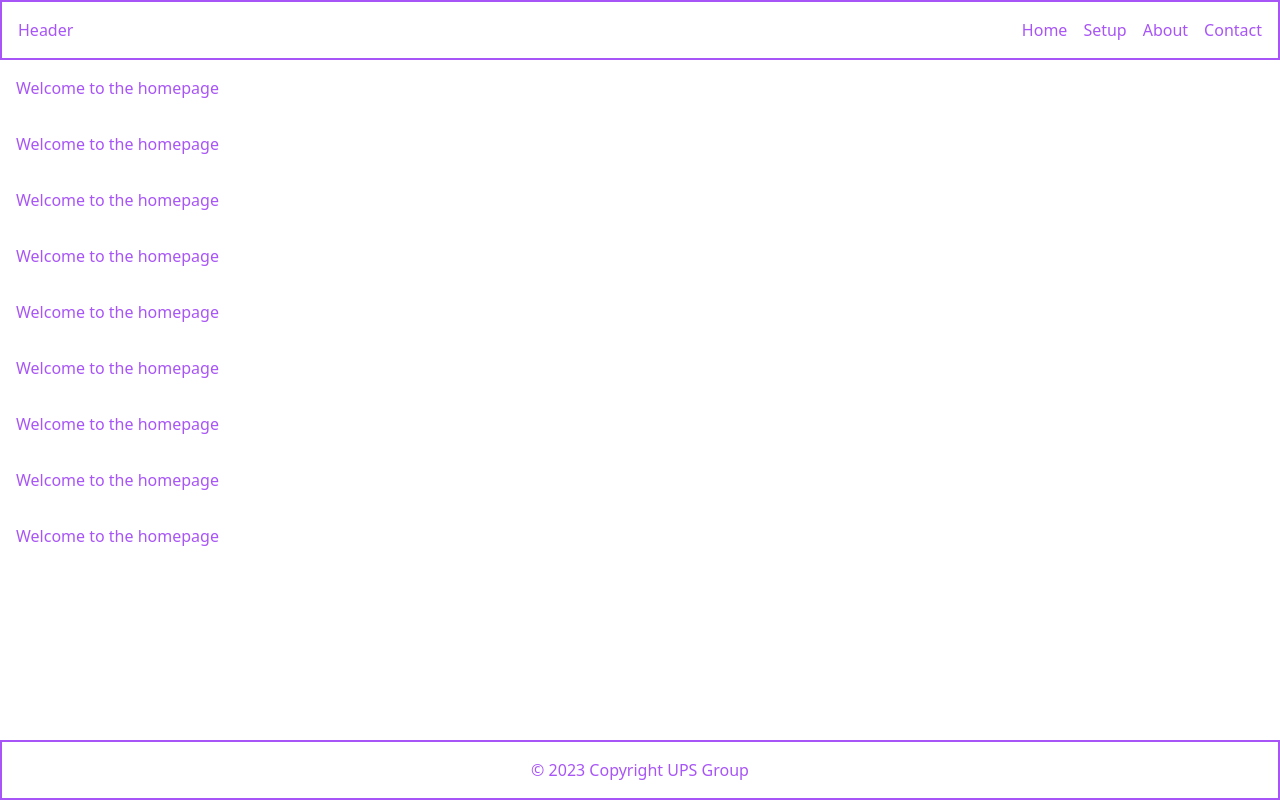
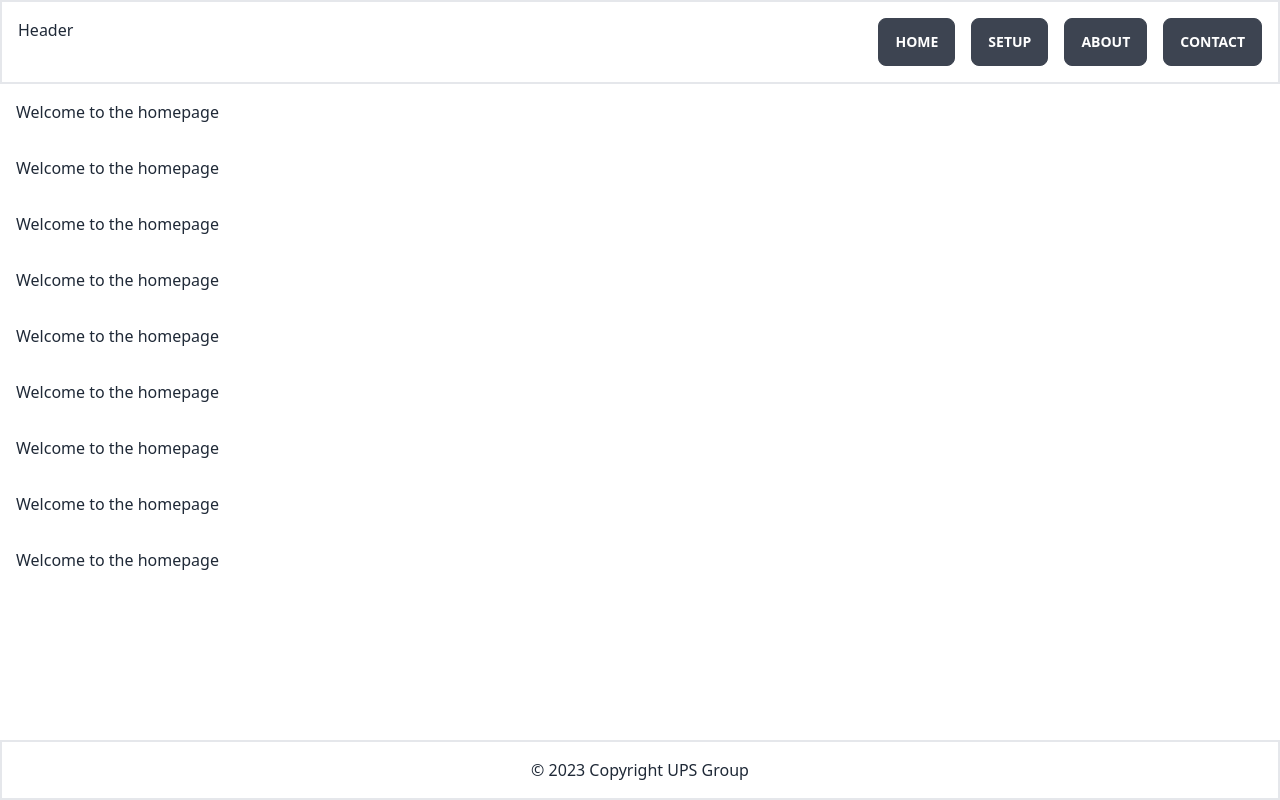
Before and after one commit to vives-project-xp/low-voltage-UPS, a Nuxt app in the folder frontend/: page / in a window 1280 px wide. Built offline with nearby package versions, Linux system fonts and the light colour scheme.

Commit message:
removed all theming

```diff
--- a/frontend/components/AppFooter.vue
+++ b/frontend/components/AppFooter.vue
@@ -1,5 +1,5 @@
 <template>
-    <footer class="border-2 border-purple-500">
-        <p class="text-center text-purple-500">&copy; {{ new Date().getFullYear() }} Copyright UPS Group</p>
+    <footer class="border-2">
+        <p class="text-center">&copy; {{ new Date().getFullYear() }} Copyright UPS Group</p>
     </footer>
 </template>
--- a/frontend/components/AppHeader.vue
+++ b/frontend/components/AppHeader.vue
@@ -1,12 +1,12 @@
 <template>
-  <header class="flex justify-between border-2 border-purple-500">
-    <p class="text-purple-500">Header</p>
+  <header class="flex justify-between border-2">
+    <p>Header</p>
     <nav>
-      <ul class="flex gap-4 text-purple-500">
-        <li><NuxtLink to="/">Home</NuxtLink></li>
-        <li><NuxtLink to="/setup">Setup</NuxtLink></li>
-        <li><NuxtLink to="/about">About</NuxtLink></li>
-        <li><NuxtLink to="/contact">Contact</NuxtLink></li>
+      <ul class="flex gap-4">
+        <li><button class="btn"><NuxtLink to="/">Home</NuxtLink></button></li>
+        <li><button class="btn"><NuxtLink to="/setup">Setup</NuxtLink></button></li>
+        <li><button class="btn"><NuxtLink to="/about">About</NuxtLink></button></li>
+        <li><button class="btn"><NuxtLink to="/contact">Contact</NuxtLink></button></li>
       </ul>
     </nav>
   </header>
--- a/frontend/layouts/default.vue
+++ b/frontend/layouts/default.vue
@@ -1,9 +1,9 @@
 <template>
     <div class="h-screen flex flex-col">
-        <AppHeader class="flex-none sticky top-0 left-0 right-0 p-4 dark:bg-black dark:text-white"/>
-        <div class="flex-auto dark:bg-black dark:text-white">
+        <AppHeader class="flex-none sticky top-0 left-0 right-0 p-4"/>
+        <div class="flex-auto">
             <slot />
         </div>
-        <AppFooter class="flex-none p-4 dark:bg-black dark:text-white" />
+        <AppFooter class="flex-none p-4" />
     </div>
 </template>
--- a/frontend/pages/about.vue
+++ b/frontend/pages/about.vue
@@ -1,5 +1,5 @@
 <template>
     <section>
-      <h1 class="p-4 text-purple-500">This page will be displayed at the /about route.</h1>
+      <h1 class="p-4">This page will be displayed at the /about route.</h1>
     </section>
 </template>
--- a/frontend/pages/contact.vue
+++ b/frontend/pages/contact.vue
@@ -1,5 +1,5 @@
 <template>
     <section>
-      <h1 class="p-4 text-purple-500">This page will be displayed at the /Contact route.</h1>
+      <h1 class="p-4">This page will be displayed at the /Contact route.</h1>
     </section>
 </template>
--- a/frontend/pages/index.vue
+++ b/frontend/pages/index.vue
@@ -1,5 +1,5 @@
 <template>
-    <section class="text-purple-500">
+    <section>
       <HomeTitle />
       <HomeTitle />
       <HomeTitle />
--- a/frontend/pages/setup.vue
+++ b/frontend/pages/setup.vue
@@ -1,5 +1,5 @@
 <template>
-    <section class="text-purple-500">
+    <section>
       <h1 class="p-4 text-center">Setup</h1>
       <div class="flex flex-col p-4 gap-8">
         <div>
```
